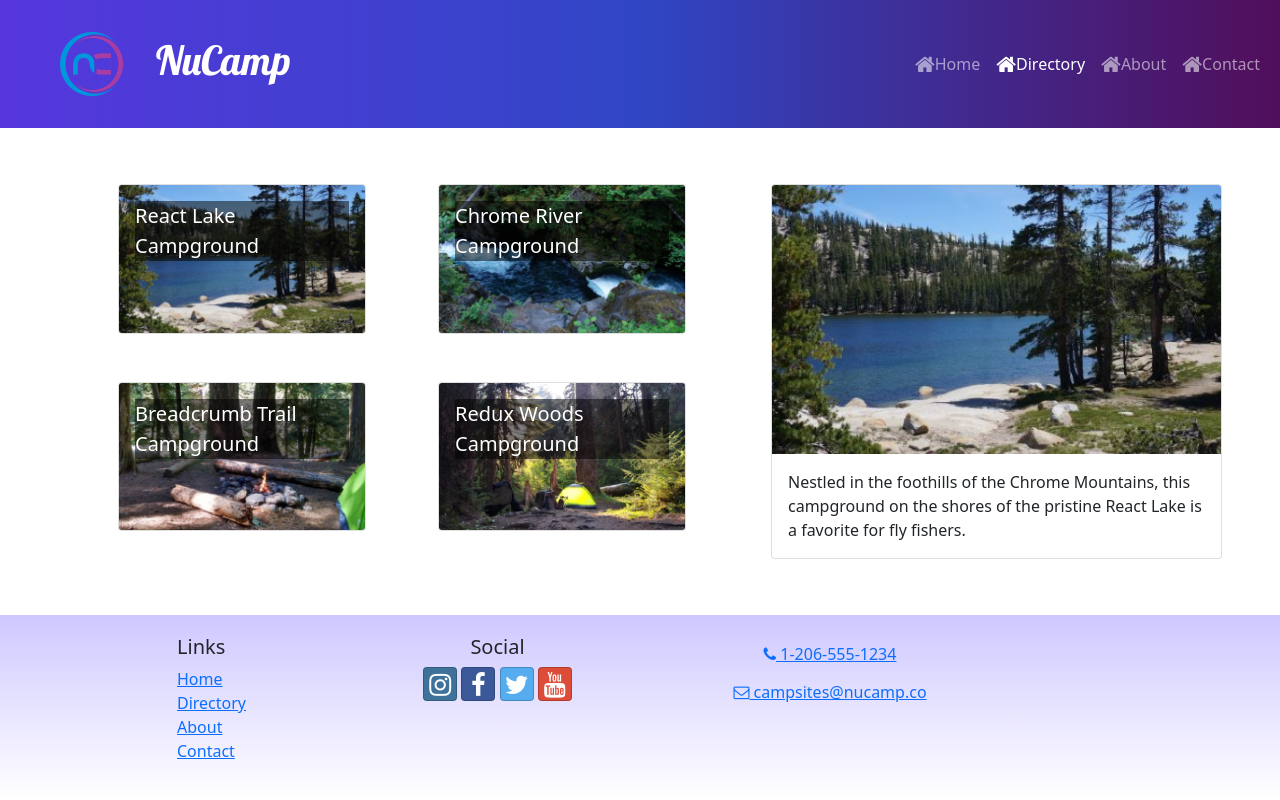
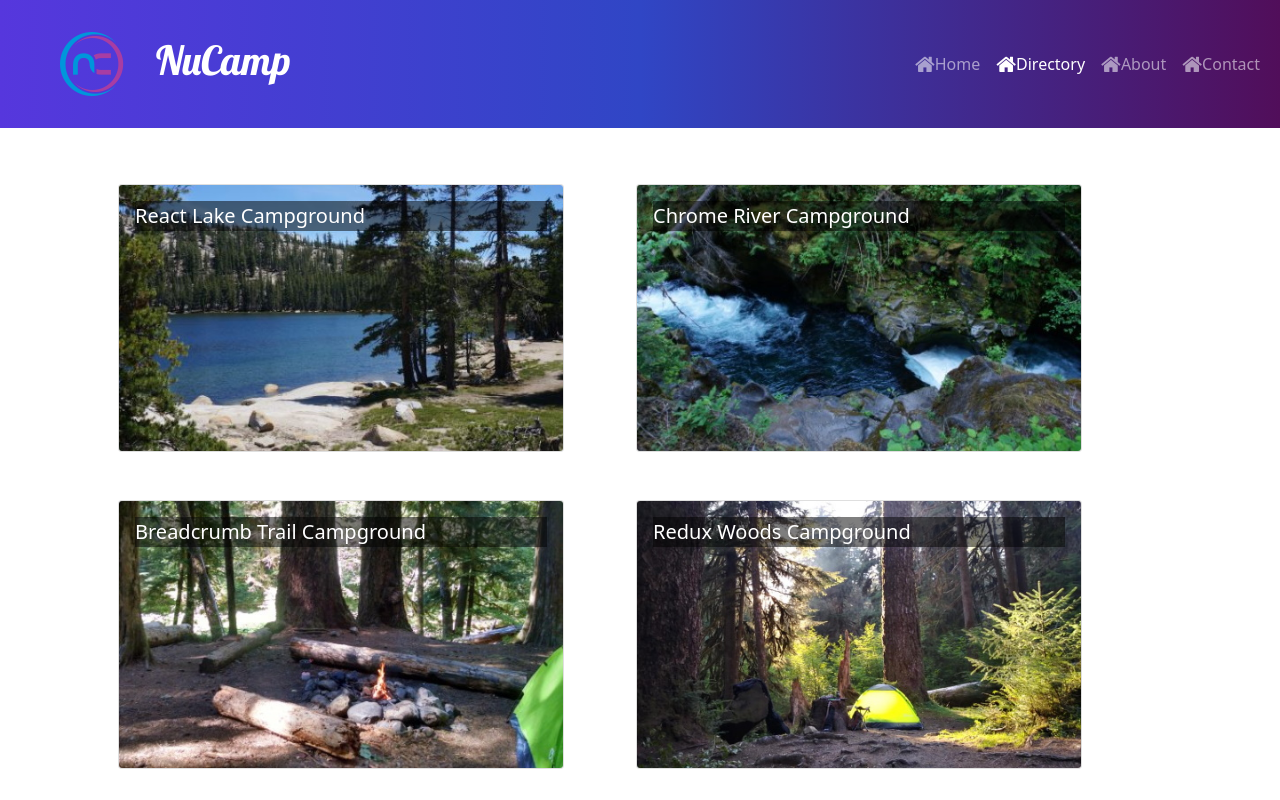
Before and after one commit to bseaberry/nucampsite, a React (Create React App) app: page /directory in a window 1280 px wide. Shown: the top 800 px of the page. Built offline with nearby package versions, Linux system fonts and the light colour scheme.

Commit message:
CampsiteDirectoryPage with useParams

```diff
--- a/src/App.js
+++ b/src/App.js
@@ -1,4 +1,5 @@
 import { Routes, Route } from 'react-router-dom';
+import CampsiteDetailPage from './pages/CampsiteDetailPage.js';
 import ContactPage from './pages/ContactPage.js';
 import HomePage from './pages/HomePage.js';
 import Header from './components/Header.js';
@@ -12,9 +13,22 @@
     <div className="App">
       <Header />
      <Routes>
-      <Route path='/' element={<HomePage />} />
-      <Route path='contact' element={<ContactPage />} />
-      <Route path='directory' element={<CampsitesDirectoryPage />}  />
+      <Route path='/'
+       element={<HomePage />}
+       />
+
+      <Route path='contact'
+      element={<ContactPage />}
+      />
+
+      <Route path='directory'
+      element={<CampsitesDirectoryPage />}
+      />
+
+      <Route path='directory/:campsiteId'
+      element={<CampsiteDetailPage />}
+      />
+
      </Routes>
       <Footer />
     </div>
--- a/src/features/counter/campsites/CampsiteCard.js
+++ b/src/features/counter/campsites/CampsiteCard.js
@@ -1,8 +1,10 @@
 import {Card, CardImg, CardImgOverlay, CardTitle} from 'reactstrap';
+import { Link } from 'react-router-dom';
 
 const CampsiteCard = ({campsite}) => {
-    const { image, name } = campsite;
+    const { id, image, name } = campsite;
     return (
+        <Link to={`${id}`}>
         <Card>
             <CardImg
             width='100%'
@@ -13,6 +15,7 @@
                 <CardTitle>{name}</CardTitle>
             </CardImgOverlay>
         </Card>
+        </Link>
     );
 }
 
--- a/src/features/counter/campsites/CampsitesList.js
+++ b/src/features/counter/campsites/CampsitesList.js
@@ -3,7 +3,7 @@
 import CampsiteCard from './CampsiteCard';
 import { selectAllCampsites } from '../../counter/campsitesSlice'
 
-const CampsitesList = ({setCampsiteId}) => {
+const CampsitesList = () => {
     const campsites = selectAllCampsites();
     return (
         <Row className='ms-auto'>
@@ -13,7 +13,6 @@
                 className='m-4'
                 md='5'
                 key={campsite.id}
-                onClick={() => setCampsiteId(campsite.id)}
                 >
                     <CampsiteCard campsite={campsite} />
                 </Col>
--- a/src/features/counter/campsitesSlice.js
+++ b/src/features/counter/campsitesSlice.js
@@ -5,7 +5,7 @@
 };
 
 export const selectCampsiteById = (id) => {
-    return CAMPSITES.find((campsite) => campsite.id === id);
+    return CAMPSITES.find((campsite) => campsite.id === parseInt(id));
 }
 
 export const selectFeaturedCampsite = () => {
--- /dev/null
+++ b/src/pages/CampsiteDetailPage.js
@@ -0,0 +1,19 @@
+import { Container, Row } from 'reactstrap';
+import { useParams } from 'react-router-dom';
+import { selectCampsiteById } from '../features/counter/campsitesSlice';
+import CampsiteDetail from '../features/counter/campsites/CampsiteDetail';
+
+const CampsiteDetailPage = () => {
+    const { campsiteId } = useParams();
+    const campsite = selectCampsiteById(campsiteId);
+
+    return (
+        <Container>
+            <Row>
+                <CampsiteDetail campsite={campsite} />
+            </Row>
+        </Container>
+    );
+};
+
+export default CampsiteDetailPage;
--- a/src/pages/CampsitesDirectoryPage.js
+++ b/src/pages/CampsitesDirectoryPage.js
@@ -1,25 +1,10 @@
-import { useState } from 'react';
-import { Container, Row, Col, } from 'reactstrap';
-import CampsiteDetail from '../features/counter/campsites/CampsiteDetail';
+import { Container } from 'reactstrap';
 import CampsitesList from '../features/counter/campsites/CampsitesList';
-import { selectCampsiteById } from '../features/counter/campsitesSlice';
-
-
 
 const CampsitesDirectoryPage = () => {
-   const [campsiteId, setCampsiteId] = useState(0);
-   const selectedCampsite = selectCampsiteById(campsiteId);
     return (
         <Container>
-
-        <Row>
-            <Col sm='5' md='7'>
-            <CampsitesList setCampsiteId={setCampsiteId} />
-            </Col>
-            <Col sm='7' md='5'>
-            <CampsiteDetail campsite={selectedCampsite} />
-            </Col>
-        </Row>
+            <CampsitesList />
         </Container>
     );
 };
```
